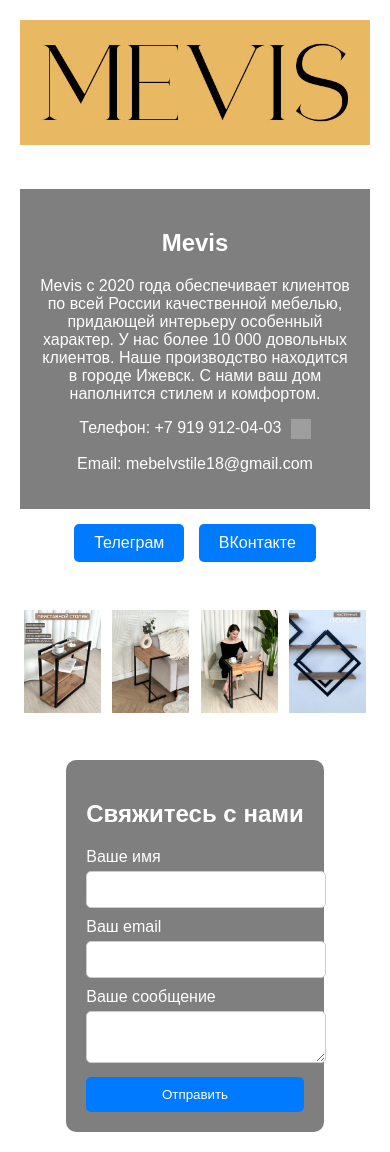
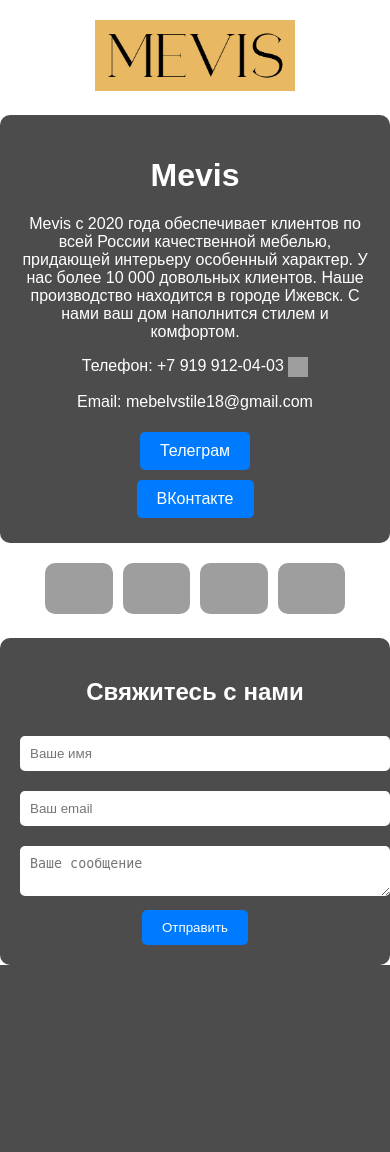
Before and after one commit to Ali-Maraz/mevis-shop, a Python web app: template templates/home.html in a window 390 px wide. After the commit the page ends 965 px from the top, so only its background shows below. Run offline with Jinja, Linux system fonts and the light colour scheme; the template is opened without the code that fills it, so the values that code supplies are empty; grey boxes are pictures that could not be loaded.

Commit message:
Ensure project is ready for production

```diff
--- a/static/style.css
+++ b/static/style.css
@@ -2,37 +2,34 @@ body {
     font-family: Arial, sans-serif;
     margin: 0;
     padding: 0;
+    background-image: url('{{ url_for('static', filename='background.jpg') }}');
+    background-size: cover;
+    background-attachment: fixed;
 }
 
-header {
+.header {
     text-align: center;
     padding: 20px;
 }
 
 .logo {
-    max-width: 100%;
-    height: auto;
+    max-width: 200px;
 }
 
-.intro {
-    text-align: center;
-    padding: 20px;
-    background: url('{{ url_for('static', filename='header-bg.jpg') }}') no-repeat center center;
-    background-size: cover;
-}
-
-.intro-text {
-    background-color: rgba(0, 0, 0, 0.5);
+.company-info {
+    background: rgba(0, 0, 0, 0.7);
     color: white;
     padding: 20px;
-    display: inline-block;
+    text-align: center;
+    margin: 0 auto;
+    max-width: 800px;
+    border-radius: 10px;
 }
 
 .whatsapp-icon {
     width: 20px;
     height: 20px;
     vertical-align: middle;
-    margin-left: 5px;
 }
 
 .social-buttons {
@@ -43,63 +40,71 @@ header {
     display: inline-block;
     margin: 5px;
     padding: 10px 20px;
-    background-color: #007bff;
+    background-color: #007BFF;
     color: white;
     text-decoration: none;
     border-radius: 5px;
 }
 
-.products {
-    text-align: center;
+.product-gallery {
+    display: flex;
+    justify-content: center;
+    flex-wrap: wrap;
+    gap: 10px;
     padding: 20px;
 }
 
-.products img {
-    max-width: 22%;
-    margin: 1%;
-    cursor: pointer;
+.product-gallery a {
+    flex: 1 1 calc(25% - 20px);
+    max-width: calc(25% - 20px);
+    text-align: center;
 }
 
-.contact {
-    text-align: center;
-    padding: 20px;
-}
-
-.contact-container {
-    display: inline-block;
-    text-align: left;
-    background-color: rgba(0, 0, 0, 0.5);
-    color: white;
-    padding: 20px;
+.product-gallery img {
+    width: 100%;
     border-radius: 10px;
 }
 
-.contact label {
-    display: block;
-    margin-top: 10px;
+.contact-form-section {
+    background: rgba(0, 0, 0, 0.7);
+    color: white;
+    padding: 20px;
+    text-align: center;
+    margin: 0 auto;
+    max-width: 800px;
+    border-radius: 10px;
 }
 
-.contact input,
-.contact textarea {
+.contact-form {
+    max-width: 600px;
+    margin: 0 auto;
+}
+
+.contact-form input, .contact-form textarea {
     width: 100%;
     padding: 10px;
-    margin-top: 5px;
-    border: 1px solid #ccc;
+    margin: 10px 0;
+    border: none;
     border-radius: 5px;
 }
 
-.contact button {
-    display: block;
-    width: 100%;
-    padding: 10px;
-    margin-top: 10px;
-    background-color: #007bff;
+.contact-form button {
+    padding: 10px 20px;
+    background-color: #007BFF;
     color: white;
     border: none;
     border-radius: 5px;
     cursor: pointer;
 }
 
-.contact button:hover {
-    background-color: #0056b3;
+@media (max-width: 768px) {
+    .social-buttons {
+        display: flex;
+        flex-direction: column;
+        align-items: center;
+    }
+
+    .product-gallery a {
+        flex: 1 1 100%;
+    }
 }
--- a/templates/home.html
+++ b/templates/home.html
@@ -3,57 +3,45 @@
 <head>
     <meta charset="UTF-8">
     <meta name="viewport" content="width=device-width, initial-scale=1.0">
-    <title>Mevis Shop</title>
+    <title>Mevis</title>
     <link rel="stylesheet" href="{{ url_for('static', filename='style.css') }}">
 </head>
 <body>
-    <header>
+    <header class="header">
         <img src="{{ url_for('static', filename='logo.jpg') }}" alt="Mevis Logo" class="logo">
     </header>
-
-    <section class="intro">
-        <div class="intro-text">
-            <h1>Mevis</h1>
-            <p>Mevis с 2020 года обеспечивает клиентов по всей России качественной мебелью, придающей интерьеру особенный характер. У нас
+    <div class="company-info">
+        <h1>Mevis</h1>
+        <p>Mevis с 2020 года обеспечивает клиентов по всей России качественной мебелью, придающей интерьеру особенный характер. У нас
 более 10 000 довольных клиентов. Наше производство находится в городе Ижевск. С нами ваш дом наполнится стилем и комфортом.</p>
-            <p>Телефон: +7 919 912-04-03
-                <a href="https://wa.me/79199120403">
-                    <img src="{{ url_for('static', filename='whatsapp_icon-icons.com_62756.png') }}" alt="WhatsApp"
-class="whatsapp-icon">
-                </a>
-            </p>
-            <p>Email: mebelvstile18@gmail.com</p>
-        </div>
+        <p>Телефон: +7 919 912-04-03 <a href="https://wa.me/79199120403"><img src="{{ url_for('static',
+filename='whatsapp_icon-icons.com_62756.png') }}" alt="WhatsApp" class="whatsapp-icon"></a></p>
+        <p>Email: mebelvstile18@gmail.com</p>
         <div class="social-buttons">
-            <a href="https://t.me/mebelvstile18" class="social-button">Телеграм</a>
+            <a href="https://t.me/mebelvstile" class="social-button">Телеграм</a>
             <a href="https://vk.com/mevis18" class="social-button">ВКонтакте</a>
         </div>
-    </section>
-
-    <section class="products">
-        <img src="{{ url_for('static', filename='ali_1.jpg') }}" alt="Product 1"
-onclick="window.location.href='https://disk.yandex.ru/i/rbc1VVMXbiLoqg'">
-        <img src="{{ url_for('static', filename='ali_2.jpg') }}" alt="Product 2"
-onclick="window.location.href='https://disk.yandex.ru/i/jLFBoSQR66XL4Q'">
-        <img src="{{ url_for('static', filename='ali_3.jpg') }}" alt="Product 3"
-onclick="window.location.href='https://disk.yandex.ru/i/jLFBoSQR66XL4Q'">
-        <img src="{{ url_for('static', filename='ali_4.jpg') }}" alt="Product 4"
-onclick="window.location.href='https://disk.yandex.ru/i/qA1Uq0oP6B0gdA'">
-    </section>
-
-    <section class="contact">
-        <div class="contact-container">
+    </div>
+    <div class="product-gallery">
+        <a href="https://disk.yandex.ru/i/rbc1VVMXbiLoqg"><img src="{{ url_for('static', filename='ali1.jpg') }}" alt="Product Image
+1"></a>
+        <a href="https://disk.yandex.ru/i/jLFBoSQR66XL4Q"><img src="{{ url_for('static', filename='ali2.jpg') }}" alt="Product Image
+2"></a>
+        <a href="https://disk.yandex.ru/i/jLFBoSQR66XL4Q"><img src="{{ url_for('static', filename='ali3.jpg') }}" alt="Product Image
+3"></a>
+        <a href="https://disk.yandex.ru/i/qA1Uq0oP6B0gdA"><img src="{{ url_for('static', filename='ali4.jpg') }}" alt="Product Image
+4"></a>
+    </div>
+    <div class="contact-form-section">
+        <div class="contact-form">
             <h2>Свяжитесь с нами</h2>
-            <form action="mailto:mebelvstile18@gmail.com" method="post" enctype="text/plain">
-                <label for="name">Ваше имя</label>
-                <input type="text" id="name" name="name">
-                <label for="email">Ваш email</label>
-                <input type="email" id="email" name="email">
-                <label for="message">Ваше сообщение</label>
-                <textarea id="message" name="message"></textarea>
+            <form action="/contact" method="POST">
+                <input type="text" name="name" placeholder="Ваше имя" required>
+                <input type="email" name="email" placeholder="Ваш email" required>
+                <textarea name="message" placeholder="Ваше сообщение" required></textarea>
                 <button type="submit">Отправить</button>
             </form>
         </div>
-    </section>
+    </div>
 </body>
 </html>
```
